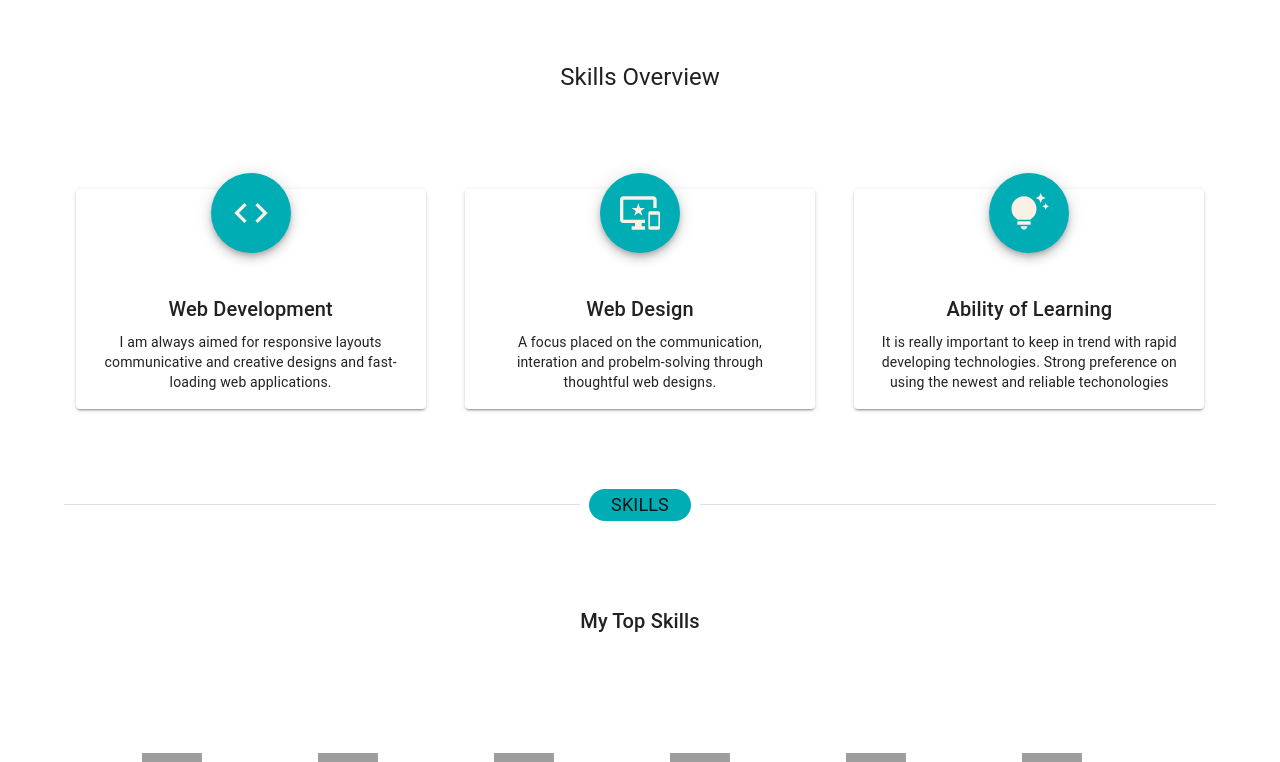
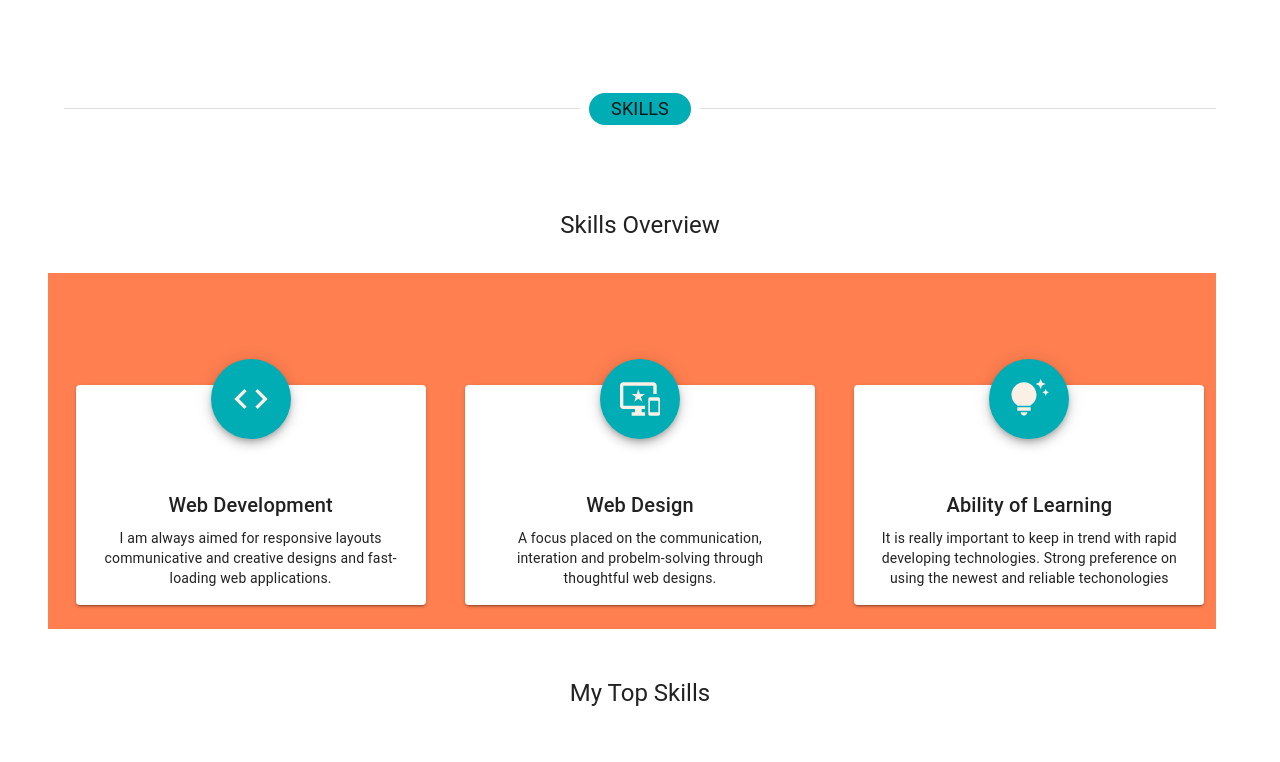
Before and after one commit to joycethh/portflio, a React (Create React App) app: page / in a window 1280 px wide. Shown: the part 378-1140 px from the top of the page. Built offline with nearby package versions, Linux system fonts and the light colour scheme; grey boxes are pictures that could not be loaded.

Commit message:
move the skills overview section to skills

```diff
--- a/src/home/Home.js
+++ b/src/home/Home.js
@@ -1,11 +1,6 @@
 import React from "react";
-import { Container, Grid, Typography, Paper, Box, Fab } from "@mui/material";
-import {
-  ImportantDevices,
-  ArrowForward,
-  Code,
-  TipsAndUpdates,
-} from "@mui/icons-material";
+import { Container, Grid, Typography } from "@mui/material";
+import { ArrowForward } from "@mui/icons-material";
 import { Link } from "react-scroll";
 
 import { AvatarBox, BioBox, StyledButton } from "./Elements";
@@ -16,7 +11,6 @@ const Home = () => {
   return (
     <div id="home">
       <Container>
-        <Box>
         <Grid container>
           <Grid item xs={12} md={3}>
             <AvatarBox>
@@ -54,79 +48,9 @@ const Home = () => {
             </BioBox>
           </Grid>
         </Grid>
-
-          {/* features   */}
-          <Box pt={6}>
-            <Typography variant="h5" sx={{ textAlign: "center" }}>
-              Skills Overview
-            </Typography>
-          </Box>
-          <Box pt={12}>
-            <Grid container columnSpacing={2} rowSpacing={{ sm: 4, md: 1 }}>
-              {lists.map((item) => (
-                <Grid
-                  item
-                  sm={12}
-                  md={4}
-                  key={item.title}
-                  sx={{ display: "flex", justifyContent: "center" }}
-                >
-                  <Paper
-                    elevation={2}
-                    sx={{
-                      alignItem: "center",
-                      textAlign: "center",
-                      padding: 3,
-                      width: 350,
-                      height: 220,
-                    }}
-                  >
-                    <Fab
-                      sx={{
-                        backgroundColor: "#00ADB5",
-
-                        width: "80px",
-                        height: "80px",
-                        top: "-40px",
-                      }}
-                    >
-                      {
-                        <item.icon
-                          style={{ fontSize: "40px", color: "#FAF0E6" }}
-                        />
-                      }
-                    </Fab>
-
-                    <Typography gutterBottom variant="h6">
-                      {item.title}
-                    </Typography>
-                    <Typography variant="body2">{item.body}</Typography>
-                  </Paper>
-                </Grid>
-              ))}
-            </Grid>
-          </Box>
-        </Box>
       </Container>
     </div>
   );
 };
 
-const lists = [
-  {
-    icon: Code,
-    title: "Web Development",
-    body: "I am always aimed for responsive layouts communicative and creative designs and fast-loading web applications. ",
-  },
-  {
-    icon: ImportantDevices,
-    title: "Web Design",
-    body: "A focus placed on the communication, interation and probelm-solving through thoughtful web designs.",
-  },
-  {
-    icon: TipsAndUpdates,
-    title: "Ability of Learning",
-    body: "It is really important to keep in trend with rapid developing technologies. Strong preference on using the newest and reliable techonologies",
-  },
-];
 export default Home;
--- a/src/skills/Skill.js
+++ b/src/skills/Skill.js
@@ -6,11 +6,14 @@ import {
   Grid,
   Typography,
   styled,
+  Paper,
+  Box,
+  Fab,
 } from "@mui/material";
-
+import { ImportantDevices, Code, TipsAndUpdates } from "@mui/icons-material";
 import SectionContainer from "../SectionContainer";
 
-const Box = styled("div")(({ theme }) => ({
+const TitleBox = styled("div")(({ theme }) => ({
   padding: theme.spacing(6),
   display: "flex",
   justifyContent: "center",
@@ -21,12 +24,67 @@ const Skill = () => {
   return (
     <div id="skills">
       <SectionContainer title="Skills">
-        <Box component="div">
-          <Typography variant="h6" sx={{ textAlign: "center" }}>
-            My Top Skills
+        {/* overview   */}
+        <TitleBox component="div">
+          <Typography variant="h5">Skills Overview</Typography>
+        </TitleBox>
+
+        <Grid
+          container
+          spacing={{ xs: 5, md: 2 }}
+          sx={{
+            backgroundColor: "coral",
+            display: "flex",
+            justifyContent: "center",
+            pt: 12,
+            pb: 3,
+          }}
+        >
+          {lists.map((item) => (
+            <Grid
+              item
+              sm={12}
+              md={4}
+              key={item.title}
+              sx={{
+                display: "flex",
+                justifyContent: "center",
+              }}
+            >
+              <Paper
+                elevation={2}
+                sx={{
+                  alignItem: "center",
+                  textAlign: "center",
+                  padding: 3,
+                  width: { xs: 350, md: 300, lg: 350 },
+                  height: { xs: 220, md: 270, lg: 220 },
+                }}
+              >
+                <Fab
+                  sx={{
+                    backgroundColor: "#00ADB5",
+                    width: "80px",
+                    height: "80px",
+                    top: "-50px",
+                  }}
+                >
+                  {<item.icon style={{ fontSize: "40px", color: "#FAF0E6" }} />}
+                </Fab>
+
+                <Typography gutterBottom variant="h6">
+                  {item.title}
                 </Typography>
-        </Box>
-        <Box component="div">
+                <Typography variant="body2">{item.body}</Typography>
+              </Paper>
+            </Grid>
+          ))}
+        </Grid>
+
+        {/* lists */}
+        <TitleBox component="div">
+          <Typography variant="h5">My Top Skills</Typography>
+        </TitleBox>
         <Grid container>
           {front.map((item) => (
             <Grid item xs={6} sm={3} md={2} key={item.title}>
@@ -61,11 +119,28 @@ const Skill = () => {
             </Grid>
           ))}
         </Grid>
-        </Box>
       </SectionContainer>
     </div>
   );
 };
+
+const lists = [
+  {
+    icon: Code,
+    title: "Web Development",
+    body: "I am always aimed for responsive layouts communicative and creative designs and fast-loading web applications. ",
+  },
+  {
+    icon: ImportantDevices,
+    title: "Web Design",
+    body: "A focus placed on the communication, interation and probelm-solving through thoughtful web designs.",
+  },
+  {
+    icon: TipsAndUpdates,
+    title: "Ability of Learning",
+    body: "It is really important to keep in trend with rapid developing technologies. Strong preference on using the newest and reliable techonologies",
+  },
+];
 
 const front = [
   {
```
Lines whose indentation alone changed are shown as unchanged.
